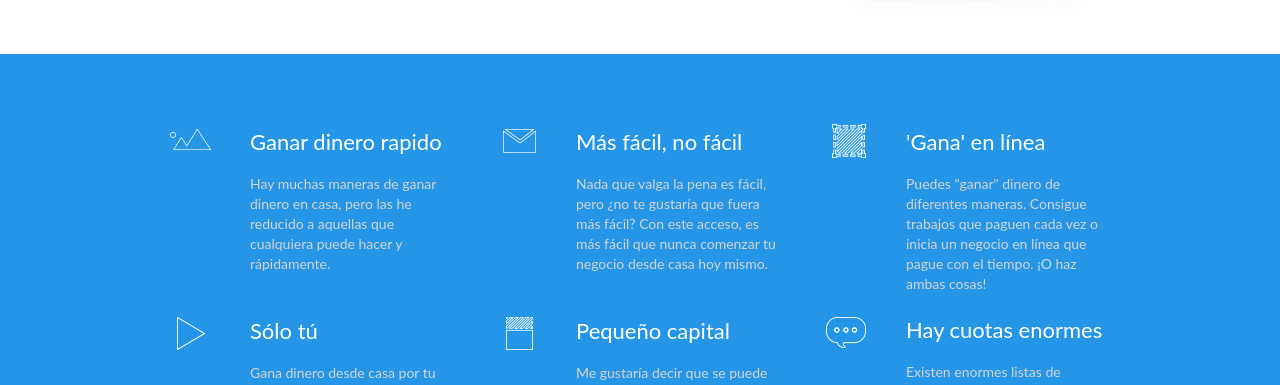
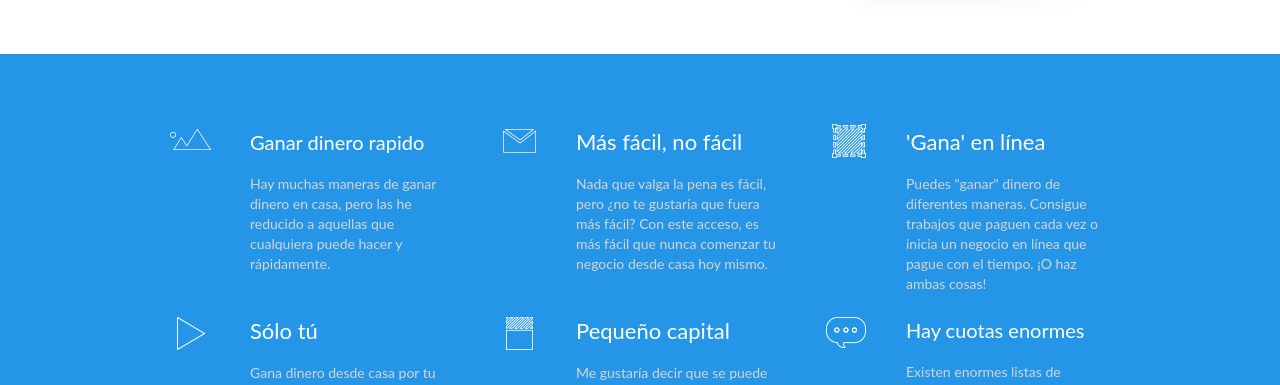
Before and after one commit to chinmy888/wz, a plain HTML site: page index.html in a window 1280 px wide. Shown: the part 940-1325 px from the top of the page. Drawn offline with Linux system fonts and the light colour scheme.

Commit message:
Add files via upload

```diff
--- a/index.html
+++ b/index.html
@@ -1796,7 +1796,7 @@ a {
     </div>
     <div class="lp-element lp-pom-text nlh" id="lp-pom-text-67">
      <div class="lplh-58">
-      <span style="color:#ffffff;"><span style="font-size:22px;"><span style="font-family:lato;">Ganar dinero rapido</span></span></span>
+      <span style="color:#ffffff;"><span style="font-size:20px;"><span style="font-family:lato;">Ganar dinero rapido</span></span></span>
      </div>
      <div class="lplh-20">
       <span style="color:#d4d4d4;"><span style="font-size:14px;"><span style="font-family:lato;">Hay muchas maneras de ganar dinero en casa, pero las he reducido a aquellas que cualquiera puede hacer y rápidamente. </span></span></span>
@@ -1836,7 +1836,7 @@ a {
     </div>
     <div class="lp-element lp-pom-text nlh" id="lp-pom-text-72">
      <div class="lplh-58">
-      <span style="color:#ffffff;"><span style="font-size:22px;"><span style="font-family:lato;">Hay cuotas enormes</span></span></span>
+      <span style="color:#ffffff;"><span style="font-size:20px;"><span style="font-family:lato;">Hay cuotas enormes</span></span></span>
      </div>
      <div class="lplh-20">
       <span style="color:#d4d4d4;"><span style="font-size:14px;"><span style="font-family:lato;">Existen enormes listas de trabajos y oportunidades comerciales en línea que le permitirán comenzar a ganar dinero desde casa. Obtenga acceso a ellas ahora. </span></span></span>
```
